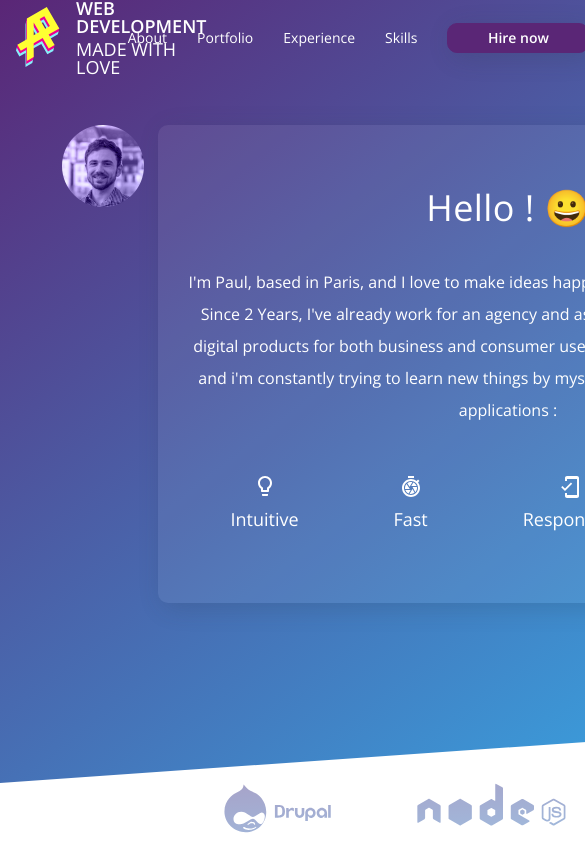
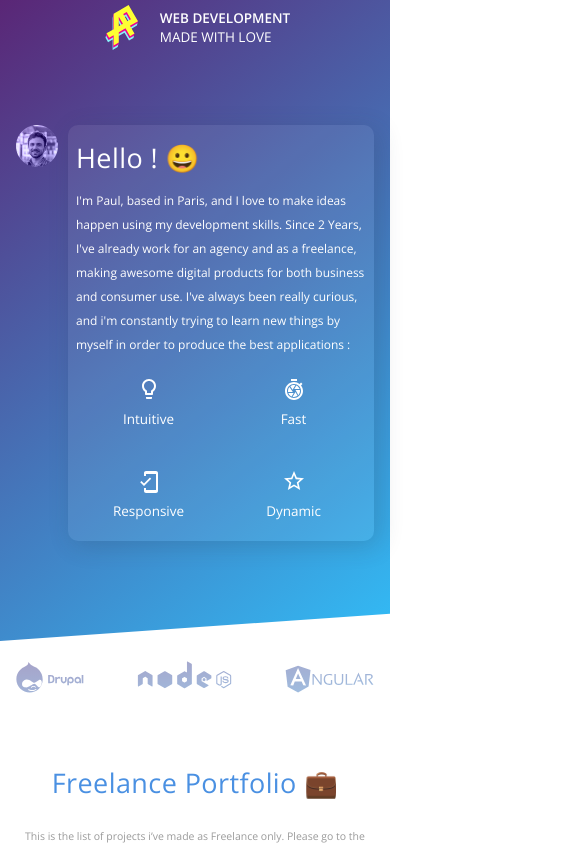
Before and after one commit to paulantoine2/portfoliov2, an Angular app: page / in a window 390 px wide. Shown: the top 845 px of the page, 585 px wide, since content can reach past the window. Built offline with nearby package versions, Linux system fonts and the light colour scheme; what ng-inline-svg would draw is missing.

Commit message:
Responsive

```diff
--- a/package.json
+++ b/package.json
@@ -4,7 +4,7 @@
   "scripts": {
     "ng": "ng",
     "start": "node server.js",
-    "serve": "ng serve",
+    "serve": "ng serve --host 0.0.0.0",
     "build": "ng build",
     "test": "ng test",
     "lint": "ng lint",
--- a/src/app/app.component.html
+++ b/src/app/app.component.html
@@ -61,19 +61,19 @@
           <p class="main-text medium">I'm Paul, based in Paris, and I love to make ideas happen using my development skills. Since 2 Years, I've already work for an agency and as a freelance, making awesome digital products for both business and consumer use. I've always been really curious, and i'm constantly trying to learn new things by myself in order to produce the best applications :</p>
           <div class="objectives">
             <ul>
-              <li class="intuitive" data-aos="fade-up">
+              <li class="intuitive">
                 <div class="icon"><img src="/assets/images/shared/lightbulb.svg" alt="lightbulb"></div>
                 <div class="title">Intuitive</div>
               </li>
-              <li class="fast" data-aos="fade-up" data-aos-delay="200">
+              <li class="fast">
                 <div class="icon"><img src="/assets/images/shared/shutter_speed.svg" alt="shutter speed"></div>
                 <div class="title">Fast</div>
               </li>
-              <li class="responsive" data-aos="fade-up" data-aos-delay="400">
+              <li class="responsive">
                 <div class="icon"><img src="/assets/images/shared/mobile_friendly.svg" alt="mobile friendly"></div>
                 <div class="title">Responsive</div>
               </li>
-              <li class="dynamic" data-aos="fade-up" data-aos-delay="600">
+              <li class="dynamic">
                 <div class="icon"><img src="/assets/images/shared/star_border.svg" alt="star border"></div>
                 <div class="title">Dynamic</div>
               </li>
--- a/src/styles.scss
+++ b/src/styles.scss
@@ -62,14 +62,20 @@ html {
 	font-smoothing: antialiased;
 	-webkit-font-smoothing: antialiased;
 	text-shadow: rgba(0, 0, 0, .01) 0 0 1px;
+  @media screen and (max-width: 900px){
+    font-size: 14px;
+  }
+  @media screen and (max-width: 480px){
+    font-size: 12px;
+  }
 }
 
 h2 {
 	font-weight: 300;
-	font-size: 36px;
+	font-size: 2.25rem;
 	letter-spacing: 0.42px;
 	text-align: center;
-	margin: 40px 0;
+	margin: 2.5rem 0;
 }
 .button {
 	font-weight: 600;
@@ -100,8 +106,8 @@ h2 {
   }
 }
 section {
-	padding: 50px 10px;
-  margin-bottom: 80px;
+	padding: 3.125rem 16px;
+  margin-bottom: 5rem;
 	&.light {
 		h2 {
 			color: #4A90E2;
@@ -132,9 +138,12 @@ header {
 	position: fixed;
 	color: #fff;
 	width: 100%;
-	height: 75px;
+	height: 4.6875rem;
 	display: flex;
 	justify-content: space-between;
+  @media screen and (max-width: 900px){
+    justify-content: center;
+  }
 	align-items: center;
 	transition: all .2s ease;
 	z-index: 1000;
@@ -168,8 +177,14 @@ header {
 		display: flex;
 		padding-left: 16px;
 		align-items: center;
+    @media screen and (max-width: 900px){
+      padding: 0;
+    }
+    .logo > svg {
+      height: 3.75rem;
+    }
 		.site-title {
-			font-size: 18px;
+			font-size: 1.125rem;
 			text-transform: uppercase;
 			margin-left: 16px;
 			.main-site-title {
@@ -180,6 +195,9 @@ header {
 	}
 	nav {
 		width: 500px;
+    @media screen and (max-width: 900px){
+      display: none;
+    }
 		ul {
 			display: flex;
 			align-items: center;
@@ -212,7 +230,7 @@ header {
   border-radius: 10px;
   will-change: transform;
   width: auto;
-  padding: 20px;
+  padding: 1.25rem;
   display: table;
   position: absolute;
   opacity: 0;
@@ -220,8 +238,8 @@ header {
   animation-duration: 2s;
   animation-delay: 0.5s;
   span {
-    height: 15px;
-    width: 15px;
+    height: 0.9375rem;
+    width: 0.9375rem;
     float: left;
     margin: 0 1px;
     background-color: #fcfcff;
@@ -281,6 +299,10 @@ body {
 	position: relative;
 	padding-bottom: 180px;
   min-height: calc(100vh - 100px);
+  @media screen and (max-width: 768px){
+    min-height: auto;
+    padding-bottom: 100px;
+  }
   box-sizing: border-box;
   display: flex;
   align-items: center;
@@ -295,21 +317,45 @@ body {
 		left: 0;
 	}
 	.wrapper {
-		max-width: 700px;
+		max-width: 900px;
+    padding: 0 92px;
+    box-sizing: border-box;
+    @media screen and (max-width: 768px){
+      padding: 0 72px;
+    }
+    @media screen and (max-width: 480px){
+      padding: 0 0 0 52px;
+    }
 		.inside {
 			background-color: rgba(255,255,255,0.07);
 			border-radius: 10px;
 			padding: 25px;
+      @media screen and (max-width: 480px){
+        padding: 1px 8px;
+        text-align: left;
+      }
       opacity: 0;
       animation: fadeInScale .2s ease forwards 2.5s;
       text-align: center;
+      h2 {
+        @media screen and (max-width: 480px){
+          margin: 1.5rem 0;
+          text-align: left;
+        }
+      }
 			.objectives ul {
 				display: flex;
+        flex-wrap: wrap;
 				justify-content: space-around;
 				li {
-					margin: 40px 0;
+					margin: 2.5rem 0;
 					padding: 10px;
 					text-align: center;
+          @media screen and (max-width: 480px){
+            margin: 1rem 0;
+            width: 50%;
+            box-sizing: border-box;
+          }
 					.icon {
 						margin-bottom: 10px;
             min-height: 24px;
@@ -323,9 +369,17 @@ body {
 		}
 		.thumbnail {
 			position: absolute;
-			left: -96px;
+			left: 0;
 			height: 82px;
 			width: 82px;
+      @media screen and (max-width: 768px){
+        height: 62px;
+        width: 62px;
+      }
+      @media screen and (max-width: 480px){
+        height: 42px;
+        width: 42px;
+      }
 			img {
 				mix-blend-mode: luminosity;
 				width: 100%;
@@ -351,22 +405,39 @@ body {
     left: 0;
     display: flex;
     justify-content: center;
+    padding: 0 16px;
+    box-sizing: border-box;
+    img {
+      @media screen and (max-width: 768px){
+        margin-top: 20px;
+      }
+      max-width: 100%;
+      height: auto;
+    }
   }
 }
 #portfolio {
   .wrapper {
-    max-width: 900px;
+    max-width: 784px;
     margin: 0 auto;
   }
 	.items {
 		display: flex;
 		flex-wrap: wrap;
     justify-content: center;
+    @media screen and (max-width: 700px){
+      flex-direction: column;
+      align-items: center;
+    }
 		.item {
       text-decoration: none;
-      width: 320px;
+      max-width: calc(50% - 72px);
+      width: 100%;
 			margin: 36px;
-
+      @media screen and (max-width: 700px){
+        margin: 16px 0;
+        max-width: 100%;
+      }
       > div {
         border-radius: 10px;
       }
@@ -378,6 +449,7 @@ body {
         position: relative;
         img {
           transform: scale(0.5);
+          position: absolute;
         }
         &:after {
           content: '';
@@ -411,10 +483,18 @@ body {
   }
   .wrapper {
     max-width: 900px;
+    overflow: hidden;
   }
   .content {
     display: flex;
     margin: 100px 0;
+    @media screen and (max-width: 600px){
+      justify-content: center;
+      margin: 60px 0;
+    }
+    .steps {
+        padding-left: 30px;
+    }
     .step {
       min-width: 200px;
       margin-bottom: 40px;
@@ -469,10 +549,13 @@ body {
     }
     .descriptions {
       width: 100%;
+      @media screen and (max-width: 600px){
+        display: none;
+      }
       .description {
         position: absolute;
         opacity: 0;
-        left: 80px;
+        left: 20px;
         top: 50%;
         transform: translateY(-50%);
         font-size: 0.875rem;
@@ -492,21 +575,26 @@ body {
 #skills {
   .items {
     display: flex;
+    flex-wrap: wrap;
     justify-content: center;
     margin: 40px 0;
     .item {
       display: flex;
       flex-direction: column;
       align-items: center;
-      width: 300px;
+      max-width: 300px;
+      width: 100%;
       margin: 16px;
       .logo {
-        width: 80px;
-        height: 80px;
+        width: 5rem;
+        height: 5rem;
         display: flex;
         justify-content: center;
         align-items: center;
         border-radius: 50%;
+        img {
+          width: 55%;
+        }
       }
       .title {
         font-weight: 300;
@@ -527,10 +615,14 @@ body {
 }
 #contact {
   margin-bottom: 0;
-  padding: 0;
+  padding: 0 16px;
   margin-top: 250px;
+  @media screen and (max-width: 768px){
+    margin-top: 100px;
+  }
   .wrapper {
     max-width: 920px;
+    box-sizing: border-box;
     width: 100%;
     display: flex;
     height: 120px;
@@ -542,9 +634,17 @@ body {
     align-items: center;
     padding: 0 30px;
     z-index: 10;
+    @media screen and (max-width: 768px){
+      flex-direction: column;
+      height: auto;
+    }
     > * {
       width: 33%;
       box-sizing: border-box;
+      @media screen and (max-width: 768px){
+        width: 100%;
+        padding: 0 10px;
+      }
     }
     .main-text {
       text-align: center;
@@ -553,6 +653,9 @@ body {
       display: flex;
       padding: 0 40px;
       justify-content: space-around;
+      @media screen and (max-width: 768px){
+        padding: 30px;
+      }
       .hover {
         font-size: 0.875rem;
         padding: 10px;
```
